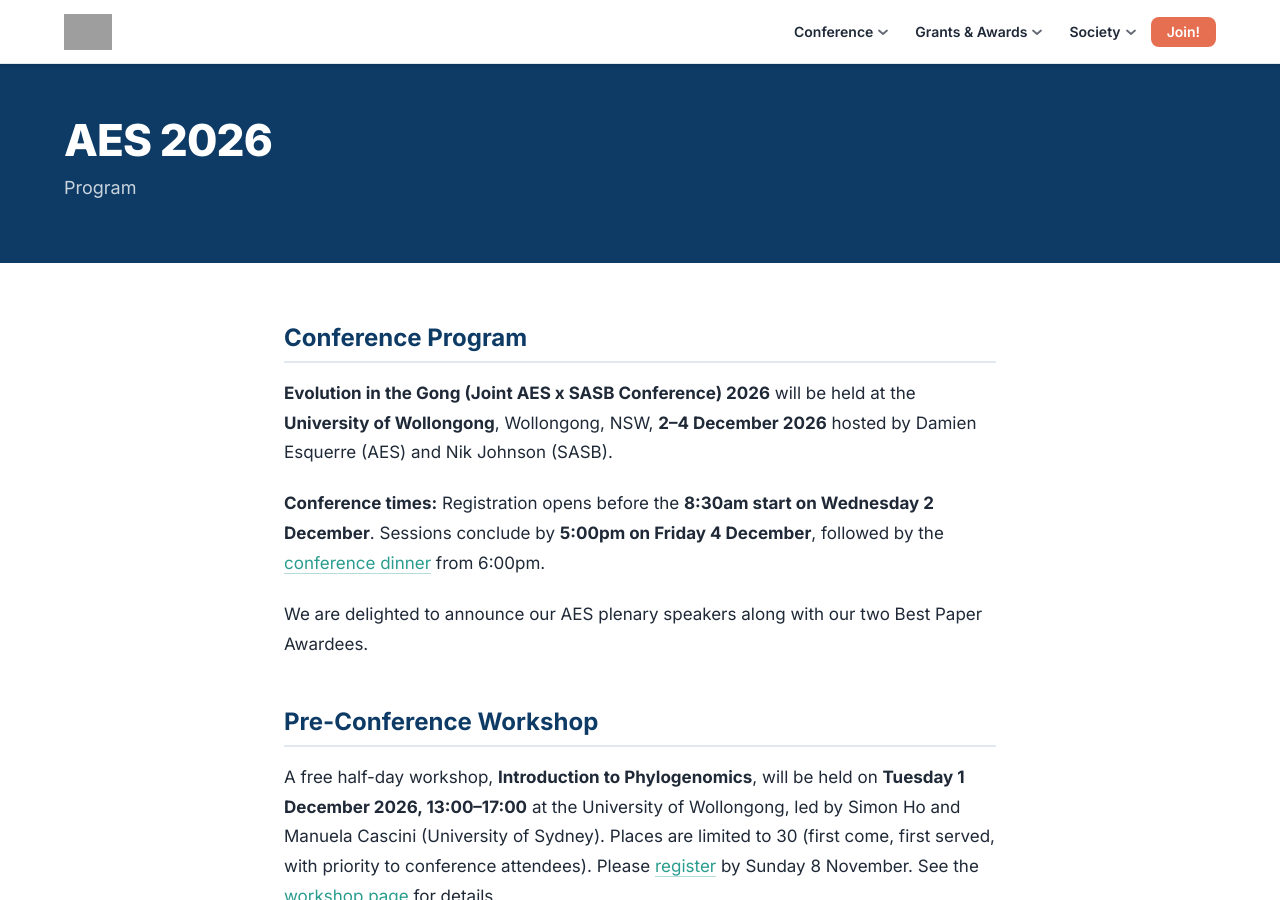
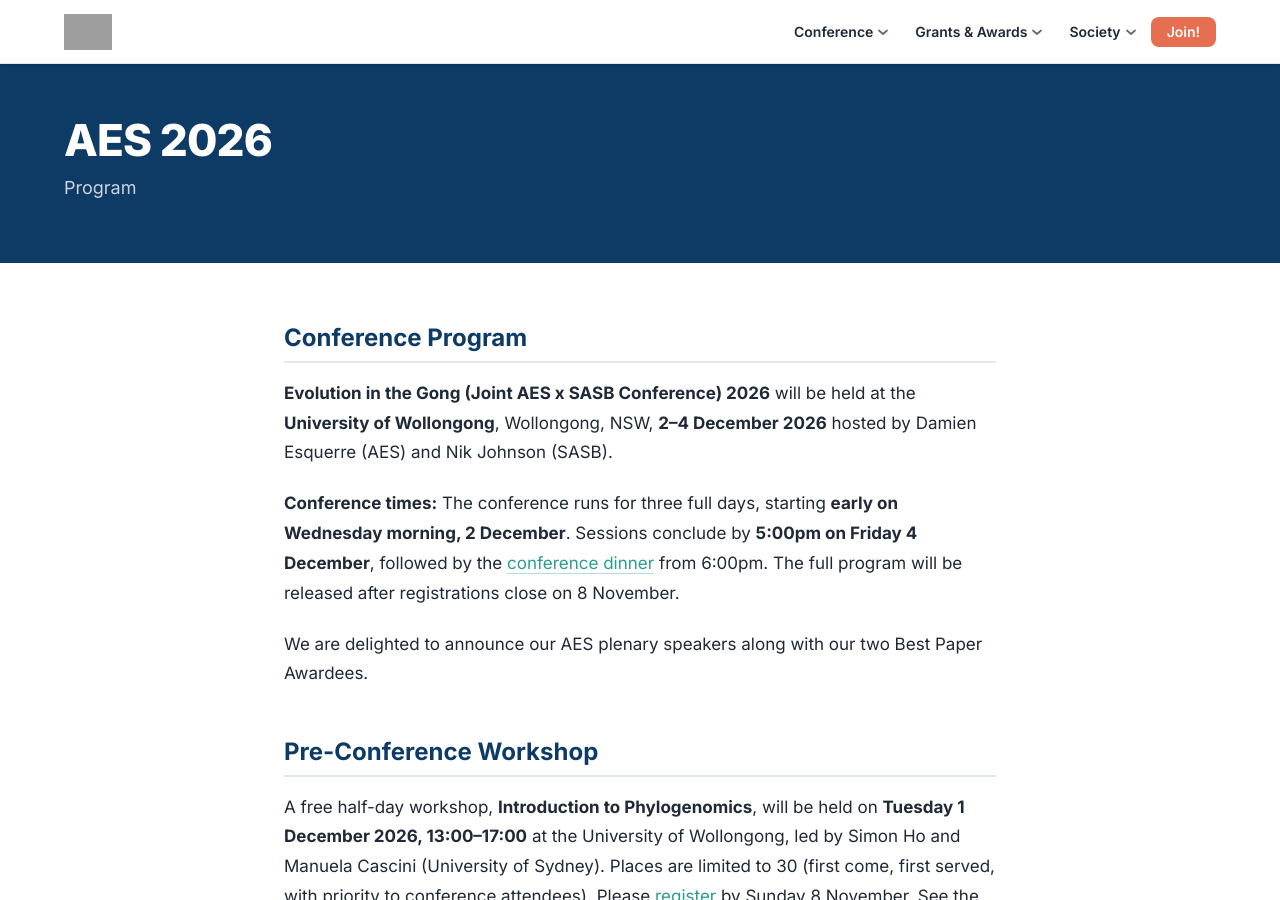
Before and after one commit to ausevo/ausevo.github.io, a Jekyll site: the page built from programme.md, in a window 1280 px wide and 900 px high. Built offline with Jekyll 4.4.1, drawn with Linux system fonts in a browser that asks for light colours; grey boxes are pictures that could not be loaded.

Commit message:
update start to Wednesday morning

```diff
--- a/_data/conference.yml
+++ b/_data/conference.yml
@@ -15,7 +15,7 @@
 date_end:   "2026-12-04"
 
 # Short timing note shown in the homepage hero
-schedule_note: "Starts 8:30am Wed 2 Dec · Sessions close 5pm Fri 4 Dec · Conference dinner 6pm"
+schedule_note: "Three full days: starts early Wed 2 Dec · Sessions close by 5pm Fri 4 Dec · Conference dinner 6pm"
 
 # Registration
 registration_open: true
--- a/programme.md
+++ b/programme.md
@@ -10,7 +10,7 @@
 
 **Evolution in the Gong (Joint AES x SASB Conference) 2026** will be held at the **University of Wollongong**, Wollongong, NSW, **2–4 December 2026** hosted by Damien Esquerre (AES) and Nik Johnson (SASB).
 
-**Conference times:** Registration opens before the **8:30am start on Wednesday 2 December**. Sessions conclude by **5:00pm on Friday 4 December**, followed by the [conference dinner](/conference-dinner) from 6:00pm.
+**Conference times:** The conference runs for three full days, starting **early on Wednesday morning, 2 December**. Sessions conclude by **5:00pm on Friday 4 December**, followed by the [conference dinner](/conference-dinner) from 6:00pm. The full program will be released after registrations close on 8 November.
 
 We are delighted to announce our AES plenary speakers along with our two Best Paper Awardees.
 
```
Also changed, not shown: 2026_Venue.md (+1 -1 lines), conference.md (+1 -1 lines), registration.md (+1 -1 lines).
